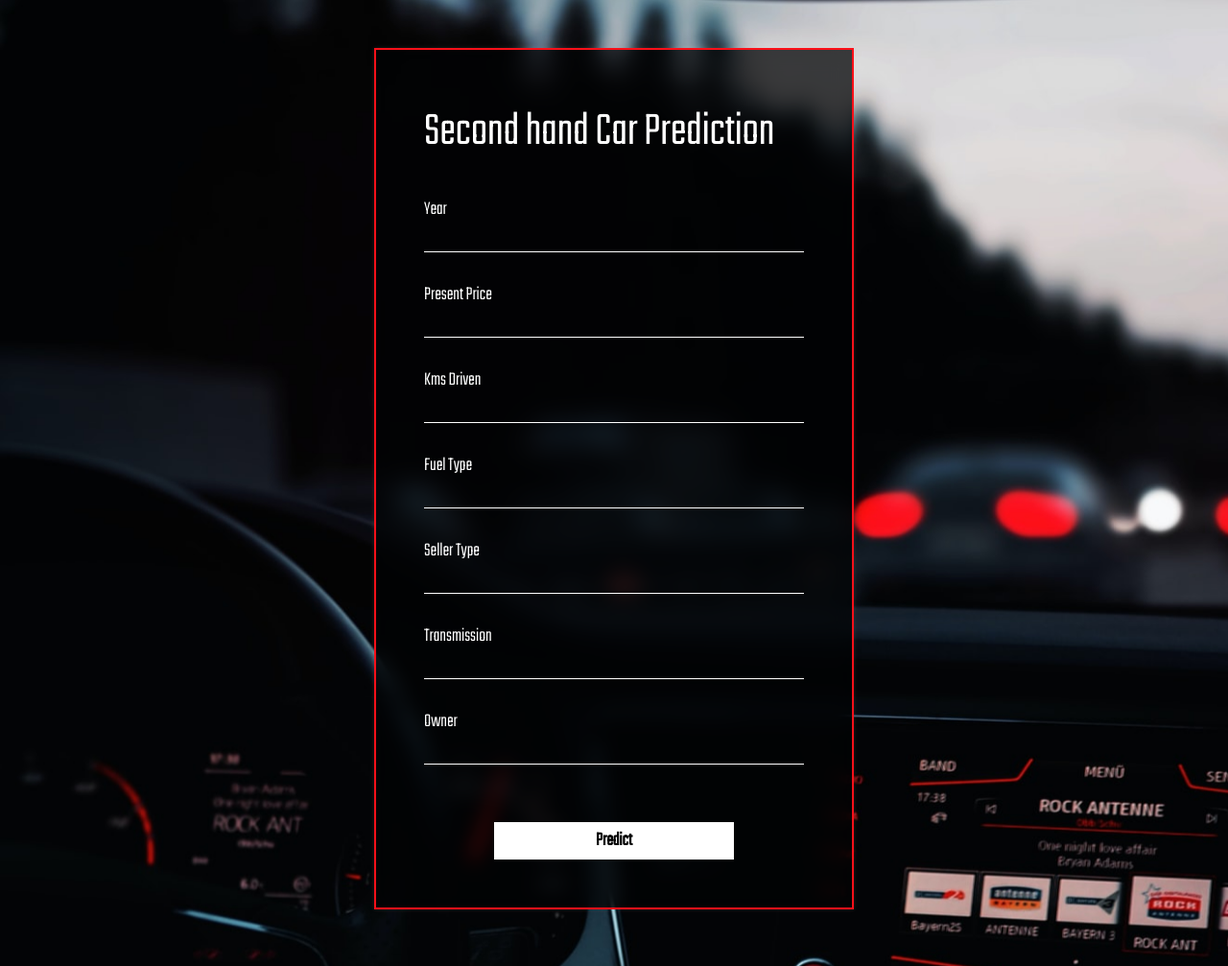
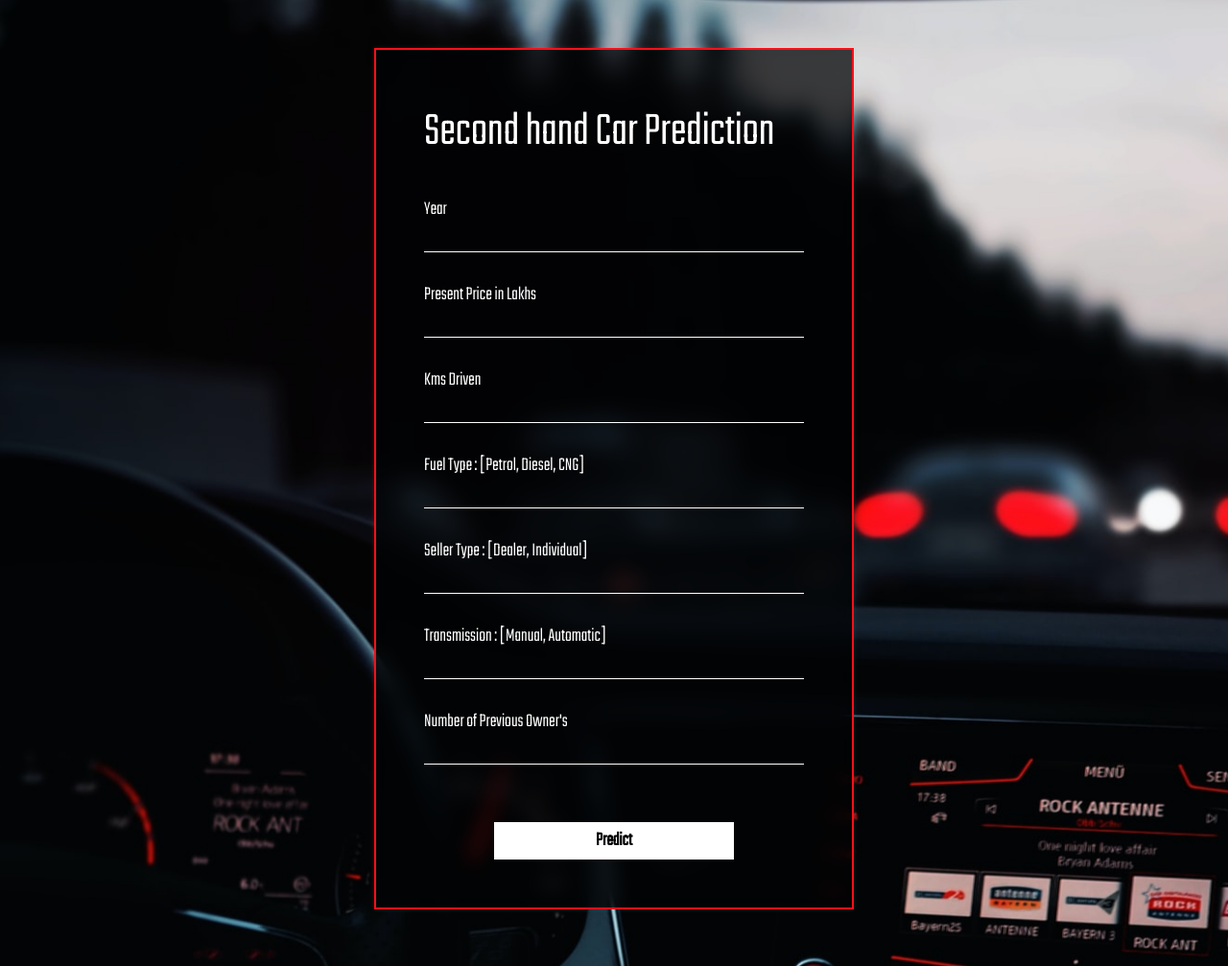
Before and after one commit to eli-shen08/Car-Price, a Flask app: page / in a window 1280 px wide. Shown: the top 1007 px of the page at 96% size. Run offline with Flask 2, Linux system fonts and the light colour scheme; parts of the project's set-up code (start-up, migrations or seed data) failed here and were passed over.

Commit message:
Add files via upload

```diff
--- a/templates/index.html
+++ b/templates/index.html
@@ -23,22 +23,22 @@
                 <label for="Year">Year</label><br>
                 <input type="text" id="Year" name="Year" required="required" /><br>
 
-                <label for="Present_Price">Present Price</label><br>
+                <label for="Present_Price">Present Price in Lakhs</label><br>
                 <input type="text" id="Present_Price" name="Present_Price" required="required" /><br>
 
                 <label for="Kms_Driven">Kms Driven</label><br>
                 <input type="text" id="Kms_Driven" name="Kms_Driven" required="required" /><br>
 
-                <label for="Fuel_Type">Fuel Type</label><br>
+                <label for="Fuel_Type">Fuel Type : [Petrol, Diesel, CNG]</label><br>
                 <input type="text" id="Fuel_Type" name="Fuel_Type" required="required" /><br>
 
-                <label for="Seller_Type">Seller Type</label><br>
+                <label for="Seller_Type">Seller Type : [Dealer, Individual]</label><br>
                 <input type="text" id="Seller_Type" name="Seller_Type" required="required" /><br>
 
-                <label for="Transmission">Transmission</label><br>
+                <label for="Transmission">Transmission : [Manual, Automatic]</label><br>
                 <input type="text" id="Transmission" name="Transmission" required="required" /><br>
 
-                <label for="Owner">Owner</label><br>
+                <label for="Owner">Number of Previous Owner's</label><br>
                 <input type="text" id="Owner" name="Owner" required="required" /><br>
 
                 <div class="btn_con flexc">
```
